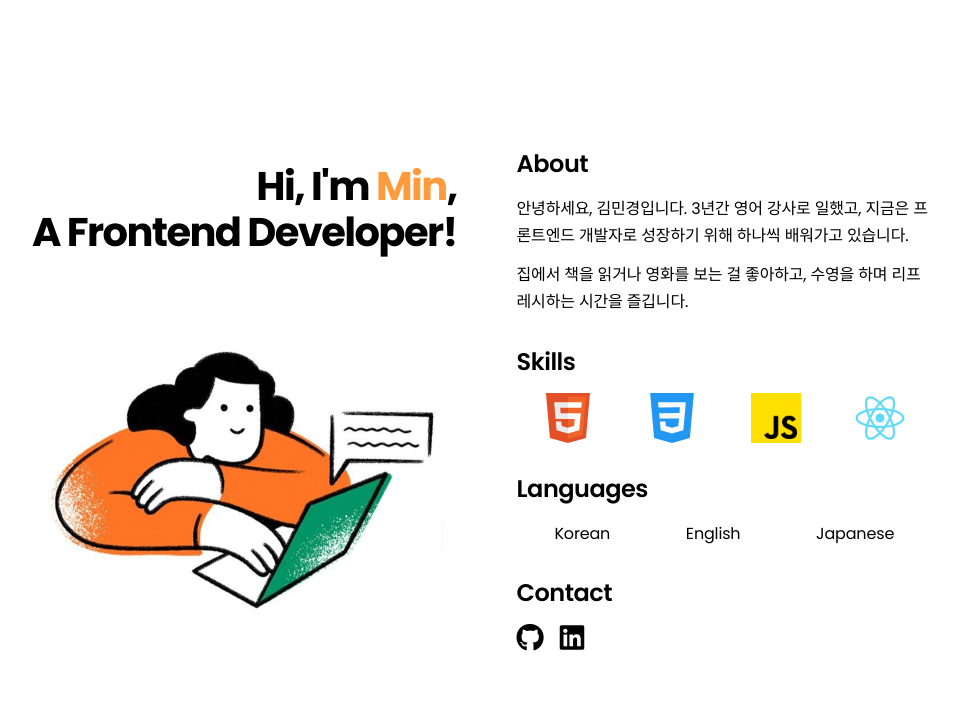
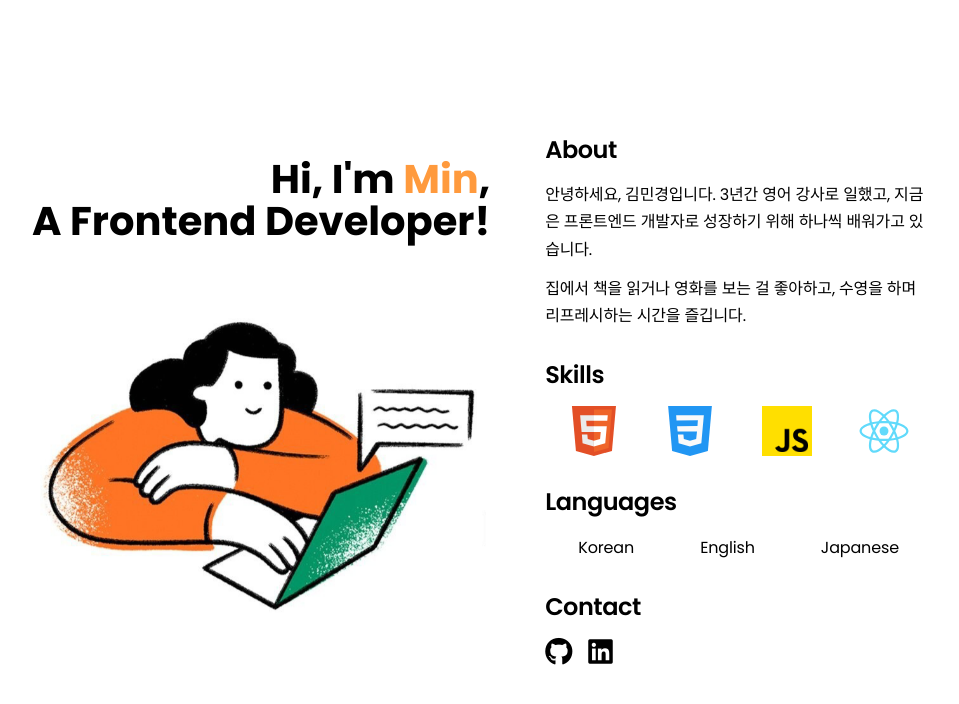
Before and after one commit to mingurr/introduntion, a plain HTML site: page index.html in a window 1280 px wide. Shown: the whole page, without its empty margins (158-1117 px from the left). Drawn offline with Linux system fonts and the light colour scheme.

Commit message:
style: update typography styles

```diff
--- a/style.css
+++ b/style.css
@@ -18,12 +18,18 @@
   font-family: var(--font-primary);
   font-size: 36px;
   font-weight: 700;
-  line-height: 1.15;
-  letter-spacing: -0.04em;
+  line-height: 1.05;
+  letter-spacing: 0;
 }
 
 .text-preset-1 > span {
   display: block;
+}
+
+@media (max-width: 460px) {
+  .text-preset-1 {
+    font-size: 50px;
+  }
 }
 
 /* 카드 타이틀용 */
@@ -105,21 +111,6 @@ section {
   margin-bottom: 16px;
 }
 
-/* .title {
-  display: flex;
-  align-items: center;
-  gap: 10px;
-  margin-bottom: 16px;
-}
-
-.title::before {
-  content: "";
-  width: 8px;
-  height: 8px;
-  border-radius: 50%;
-  background-color: var(--color-light-orange);
-} */
-
 .icons-container {
   display: flex;
   justify-content: space-around;
@@ -169,7 +160,7 @@ a:hover {
   section {
     flex-direction: row;
     max-width: 960px;
-    gap: 60px;
+    gap: 55px;
   }
 
   h1 {
@@ -181,12 +172,12 @@ a:hover {
     display: flex;
     flex-direction: column;
     align-items: center;
-    gap: 70px;
+    gap: 50px;
   }
 
   .decoration-img {
     width: 100%;
-    max-width: 400px;
+    max-width: 450px;
     height: auto;
     margin-top: 0;
   }
```
